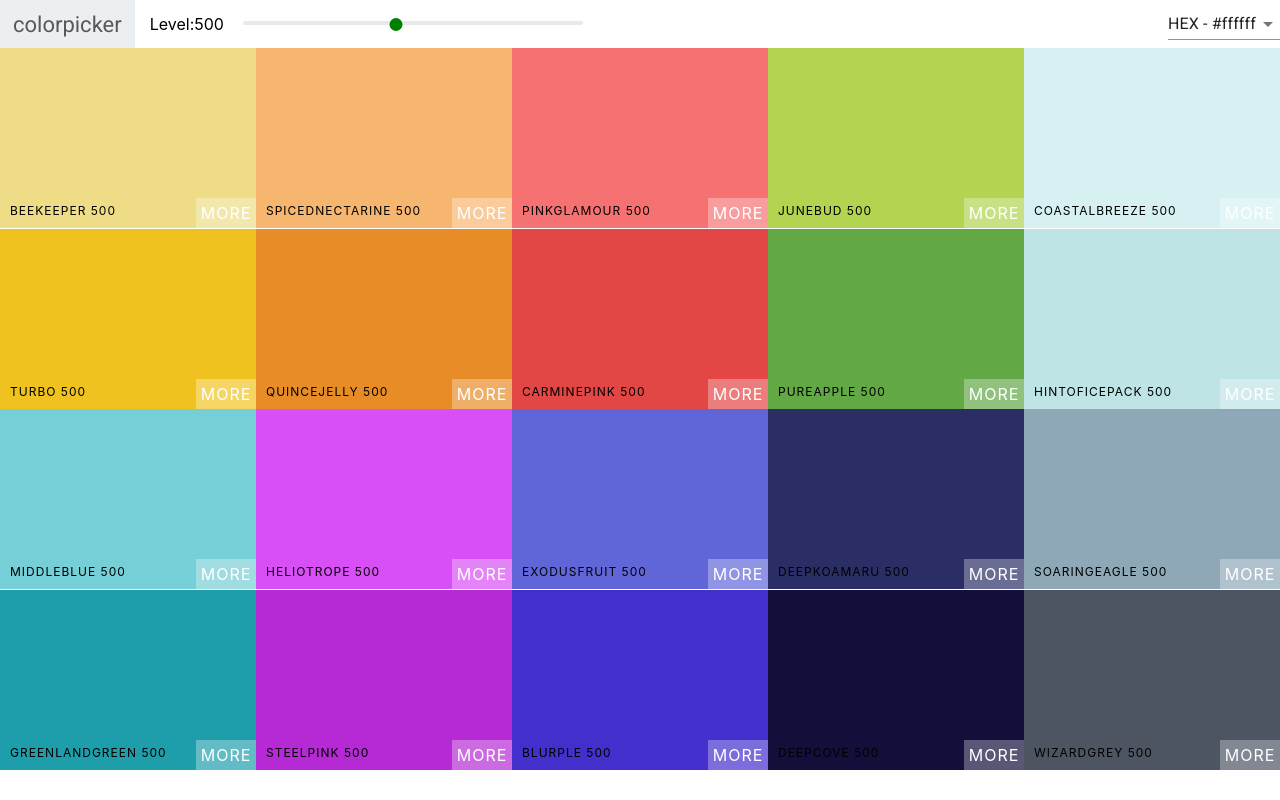
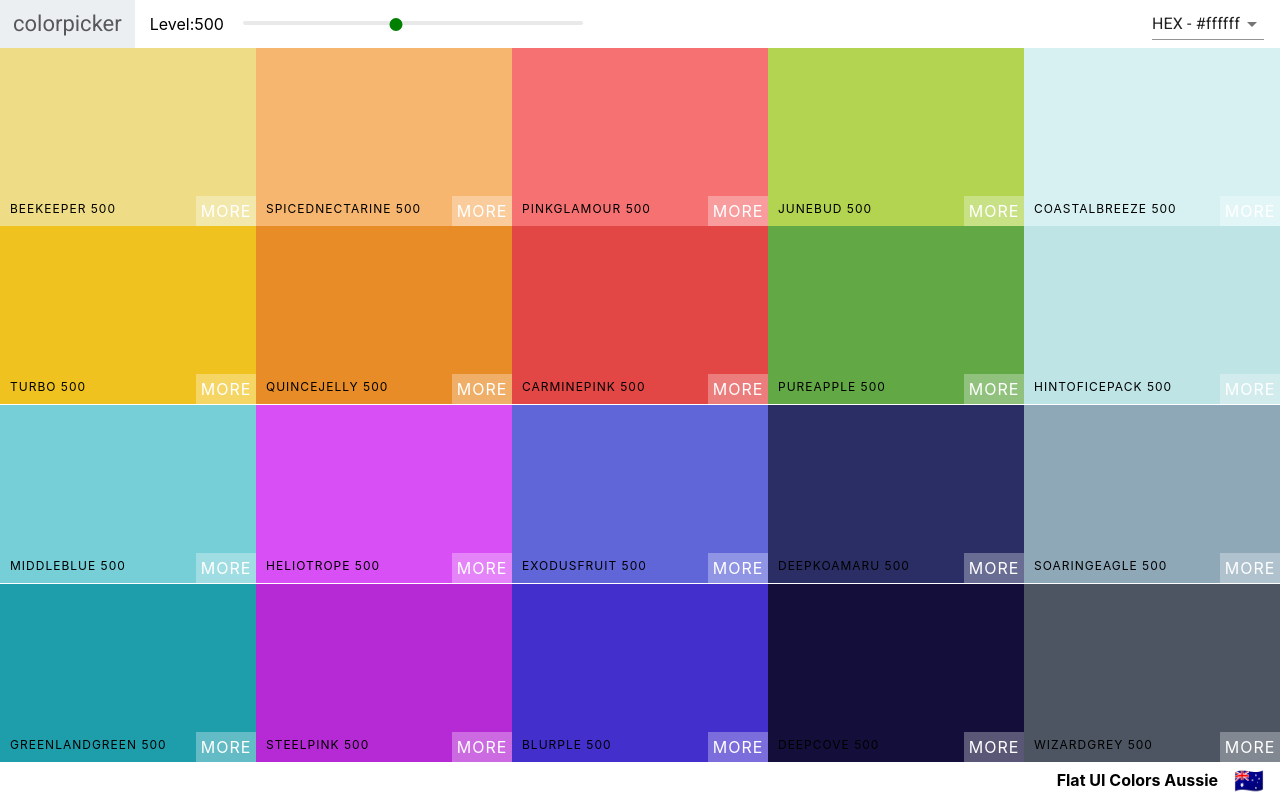
Before and after one commit to afide26/colors-app, a React (Create React App) app: page / in a window 1280 px wide. Built offline with nearby package versions, Linux system fonts and the light colour scheme.

Commit message:
Add palette footer

```diff
--- a/src/components/Palette.jsx
+++ b/src/components/Palette.jsx
@@ -19,8 +19,9 @@ class Palette extends Component {
   };
   render() {
     const { level, format } = this.state;
-    const colorBoxes = this.props.palette.colors[level].map((color, i) => (
-      <ColorBox background={color[format]} name={color.name} key={i} />
+    const { paletteName, emoji, colors } = this.props.palette;
+    const colorBoxes = colors[level].map(color => (
+      <ColorBox background={color[format]} name={color.name} key={color.id} />
     ));
     return (
       <div className="Palette">
@@ -29,11 +30,11 @@ class Palette extends Component {
           changeLevel={this.changeLevel}
           handleChange={this.changeFormat}
         />
-        <div className="Palette-colors">
-          {/* bunch of colors */}
-          {colorBoxes}
-        </div>
-        {/* footer */}
+        <div className="Palette-colors">{colorBoxes}</div>
+        <footer className="Palette-footer">
+          {paletteName}
+          <span className="emoji">{emoji}</span>
+        </footer>
       </div>
     );
   }
--- a/src/styles/Navbar.css
+++ b/src/styles/Navbar.css
@@ -53,4 +53,5 @@
 
 .select-container {
   margin-left: auto;
+  margin-right: 1rem;
 }
--- a/src/styles/Palette.css
+++ b/src/styles/Palette.css
@@ -1,7 +1,23 @@
 .Palette {
   height: 100vh;
+  display: flex;
+  flex-direction: column;
 }
 
 .Palette-colors {
   height: 90%;
 }
+
+.Palette-footer {
+  background: white;
+  height: 5vh;
+  display: flex;
+  justify-content: flex-end;
+  align-items: center;
+  font-weight: bold;
+}
+
+.emoji {
+  font-size: 1.5rem;
+  margin: 0 1rem;
+}
```
